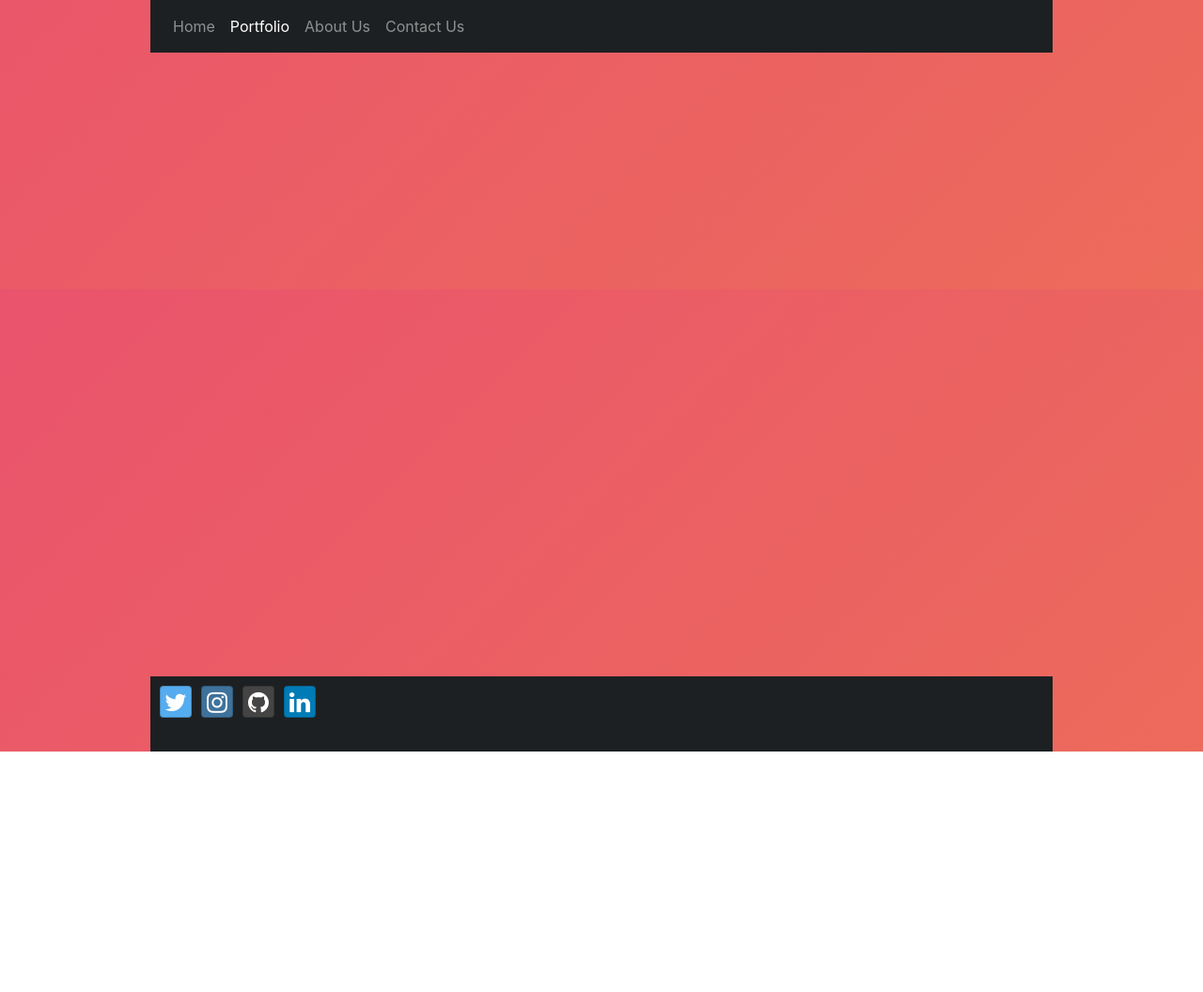
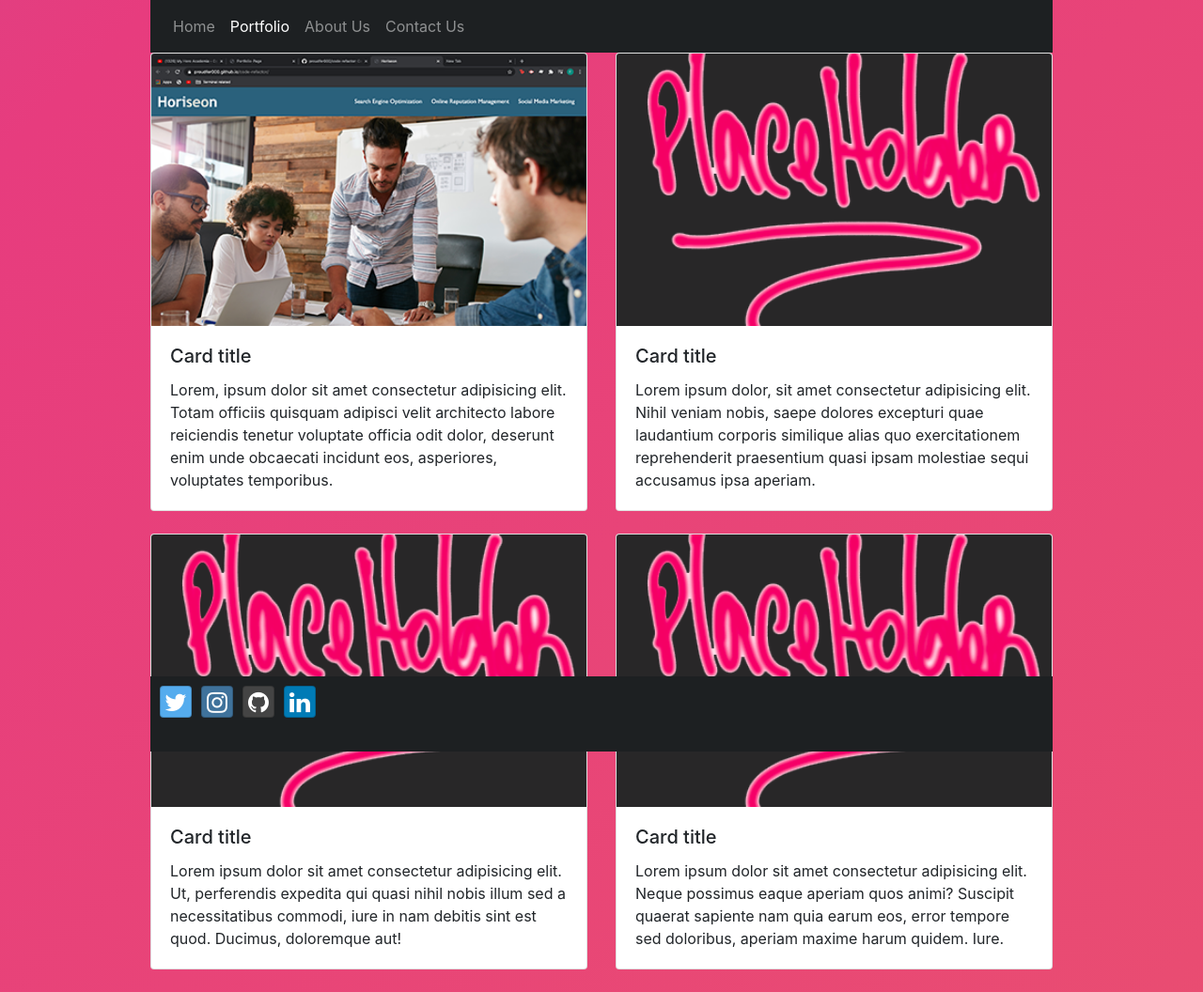
Before and after one commit to proudfer000/myPortfolio, a plain HTML site: page portfolio.html in a window 1280 px wide. Shown: the whole page at 94% size. Before the commit the page ends 800 px from the top, so only its background shows below. Drawn offline with nearby package versions, Linux system fonts and the light colour scheme.

Commit message:
added material to portfolio page

```diff
--- a/portfolio.html
+++ b/portfolio.html
@@ -31,6 +31,48 @@
         </ul>
       </div>
     </nav>
+
+
+    <div class="row row-cols-1 row-cols-md-2">
+        <div class="col mb-4">
+          <div class="card">
+            <img src="assets/Horiseon.png" class="card-img-top" alt="Horiseon">
+            <div class="card-body">
+              <h5 class="card-title">Card title</h5>
+              <p class="card-text">Lorem, ipsum dolor sit amet consectetur adipisicing elit. Totam officiis quisquam adipisci velit architecto labore reiciendis tenetur voluptate officia odit dolor, deserunt enim unde obcaecati incidunt eos, asperiores, voluptates temporibus.</p>
+            </div>
+          </div>
+        </div>
+        <div class="col mb-4">
+          <div class="card">
+            <img src="assets/placeholder.png" class="card-img-top" alt="placeholder">
+            <div class="card-body">
+              <h5 class="card-title">Card title</h5>
+              <p class="card-text">Lorem ipsum dolor, sit amet consectetur adipisicing elit. Nihil veniam nobis, saepe dolores excepturi quae laudantium corporis similique alias quo exercitationem reprehenderit praesentium quasi ipsam molestiae sequi accusamus ipsa aperiam.</p>
+            </div>
+          </div>
+        </div>
+        <div class="col mb-4">
+          <div class="card">
+            <img src="assets/placeholder.png" class="card-img-top" alt="placeholder">
+            <div class="card-body">
+              <h5 class="card-title">Card title</h5>
+              <p class="card-text">Lorem ipsum dolor sit amet consectetur adipisicing elit. Ut, perferendis expedita qui quasi nihil nobis illum sed a necessitatibus commodi, iure in nam debitis sint est quod. Ducimus, doloremque aut!</p>
+            </div>
+          </div>
+        </div>
+        <div class="col mb-4">
+          <div class="card">
+            <img src="assets/placeholder.png" class="card-img-top" alt="placeholder">
+            <div class="card-body">
+              <h5 class="card-title">Card title</h5>
+              <p class="card-text">Lorem ipsum dolor sit amet consectetur adipisicing elit. Neque possimus eaque aperiam quos animi? Suscipit quaerat sapiente nam quia earum eos, error tempore sed doloribus, aperiam maxime harum quidem. Iure.</p>
+            </div>
+          </div>
+        </div>
+      </div>
+
+
 
     <footer id="footer" class="container-fluid">
         <div class="row">
```
Also changed, not shown: about-me.html (+2 -0 lines), contact.html (+5 -0 lines), assets/Horiseon.png (added), assets/placeholder.png (added).
